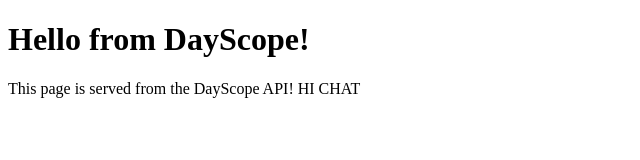
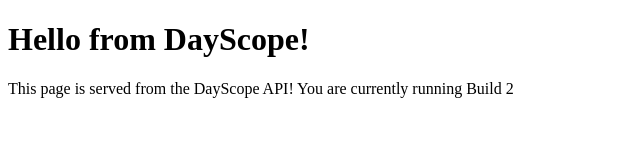
Before and after one commit to bit-frame/day-scope, a website: page 12.24/build-2/DayScope/public/home.html in a window 1280 px wide. Shown: the whole page, without its empty margins (0-640 px from the left). Drawn offline with Linux system fonts and the light colour scheme.

Commit message:
Modified home.html

```diff
--- a/12.24/build-2/DayScope/public/home.html
+++ b/12.24/build-2/DayScope/public/home.html
@@ -8,6 +8,6 @@
 </head>
 <body>
     <h1>Hello from DayScope!</h1>
-    <p>This page is served from the DayScope API! HI CHAT</p>
+    <p>This page is served from the DayScope API! You are currently running Build 2</p>
 </body>
 </html>
```
